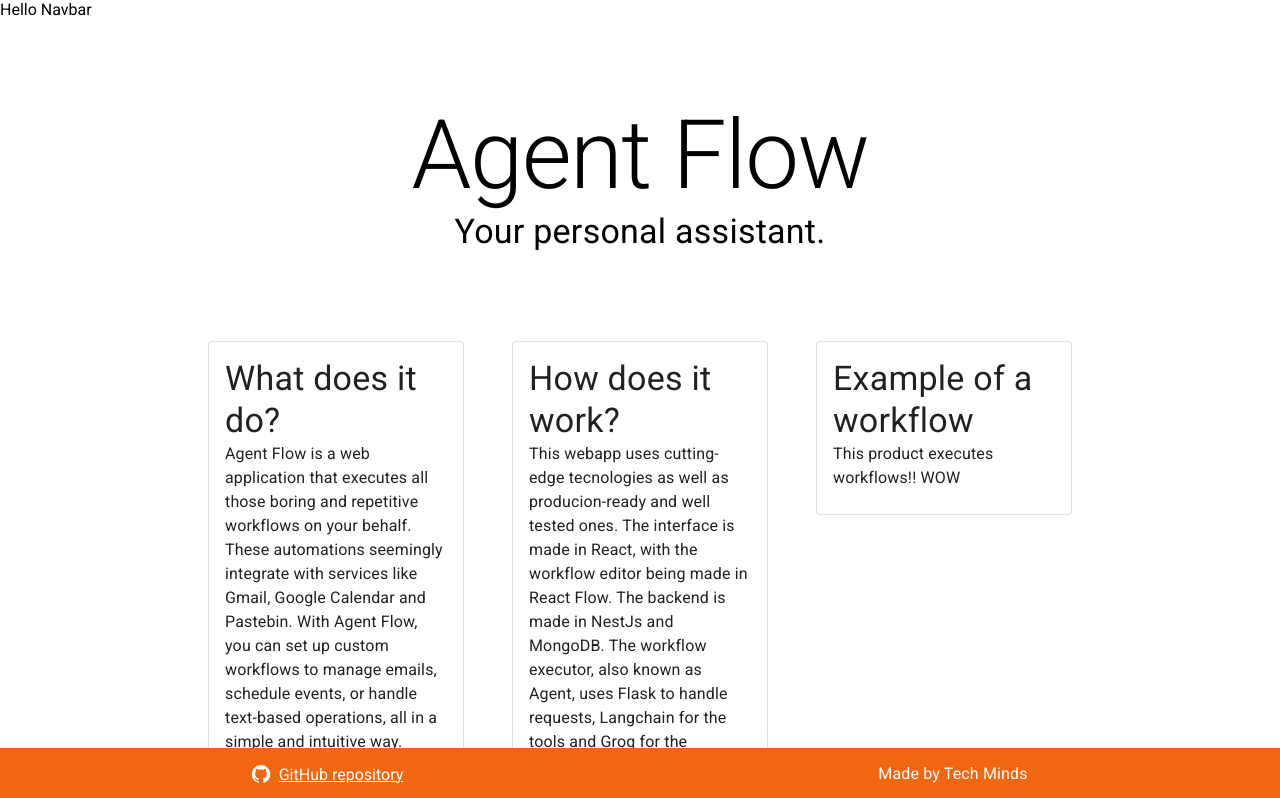
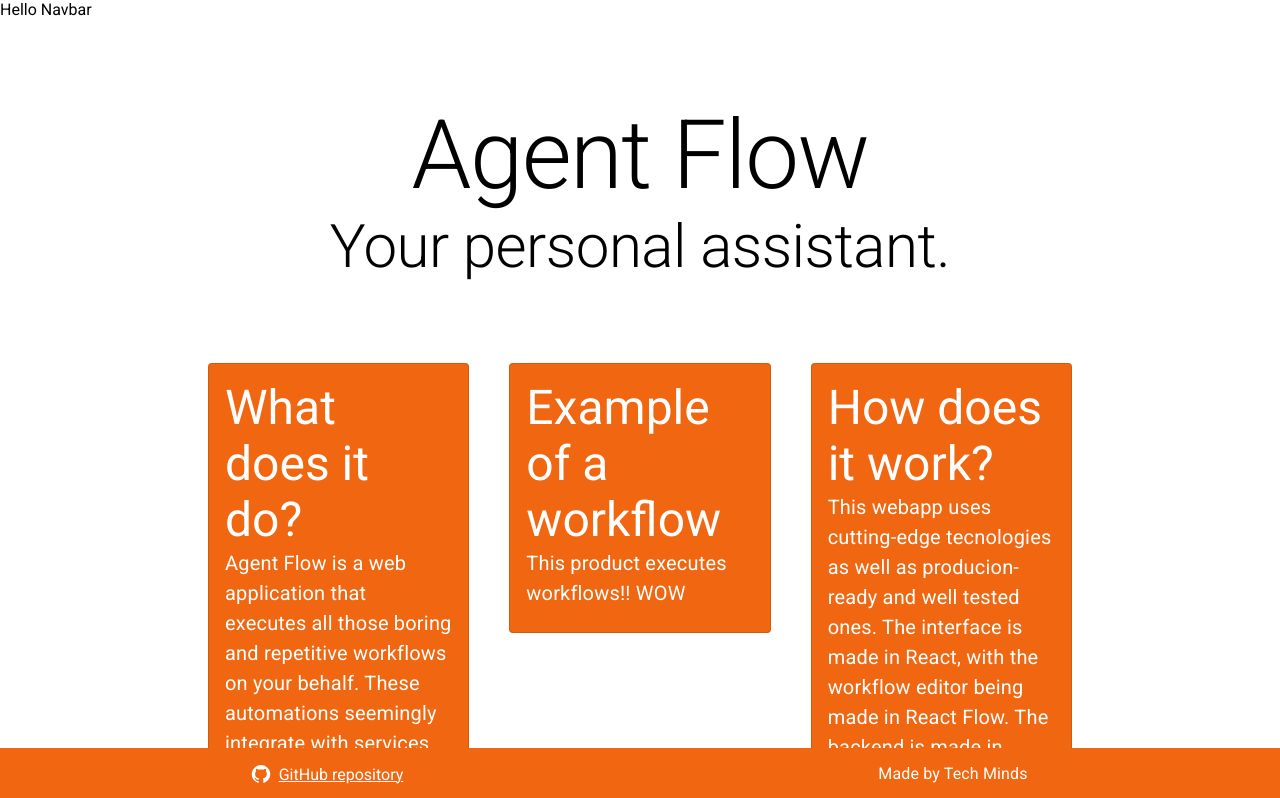
Before and after one commit to techminds-unipd/AgentFlow, a React (Vite) app in the folder frontend/: page / in a window 1280 px wide. Shown: the top 798 px of the page. Built offline with nearby package versions, Linux system fonts and the light colour scheme.

Commit message:
Aggiunta test home

```diff
--- a/frontend/src/pages/Home/Home.tsx
+++ b/frontend/src/pages/Home/Home.tsx
@@ -7,17 +7,17 @@ import "./Home.css";
 export const Home = () => {
   return (
     <main>
-      <Grid container spacing={6} p={10}>
+      <Grid container spacing={5} p={10}>
         <Grid size={12} textAlign={"center"}>
           <Typography variant="h1">Agent Flow</Typography>
-          <Typography variant="h4">Your personal assistant.</Typography>
+          <Typography variant="h2">Your personal assistant.</Typography>
         </Grid>
         <Grid container size={12} paddingTop={5}>
           <Grid size={4}>
-            <Card variant="outlined">
+            <Card variant="outlined" sx={{backgroundColor: "var(--maincolor)", color: "var(--white-text)"}}>
               <CardContent>
-                <Typography variant="h4">What does it do?</Typography>
-                <Typography>
+                <Typography variant="h3">What does it do?</Typography>
+                <Typography fontSize={20}>
                   Agent Flow is a web application that executes all those boring
                   and repetitive workflows on your behalf. These automations
                   seemingly integrate with services like Gmail, Google Calendar
@@ -29,10 +29,18 @@ export const Home = () => {
             </Card>
           </Grid>
           <Grid size={4}>
-            <Card variant="outlined">
+            <Card variant="outlined" sx={{backgroundColor: "var(--maincolor)", color: "var(--white-text)"}}>
               <CardContent>
-                <Typography variant="h4">How does it work?</Typography>
-                <Typography>
+                <Typography variant="h3">Example of a workflow</Typography>
+                <Typography fontSize={20}>This product executes workflows!! WOW</Typography>
+              </CardContent>
+            </Card>
+          </Grid>
+          <Grid size={4}>
+            <Card variant="outlined" sx={{backgroundColor: "var(--maincolor)", color: "var(--white-text)"}}>
+              <CardContent>
+                <Typography variant="h3">How does it work?</Typography>
+                <Typography fontSize={20}>
                   This webapp uses cutting-edge tecnologies as well as
                   producion-ready and well tested ones. The interface is made in
                   React, with the workflow editor being made in React Flow. The
@@ -43,14 +51,6 @@ export const Home = () => {
               </CardContent>
             </Card>
           </Grid>
-          <Grid size={4}>
-            <Card variant="outlined">
-              <CardContent>
-                <Typography variant="h4">Example of a workflow</Typography>
-                <Typography>This product executes workflows!! WOW</Typography>
-              </CardContent>
-            </Card>
-          </Grid>
         </Grid>
       </Grid>
     </main>
```
Also changed, not shown: frontend/src/pages/Home/Home.css (line endings or trailing spaces), 1 other file (tests, documents, lock files or other folders).
